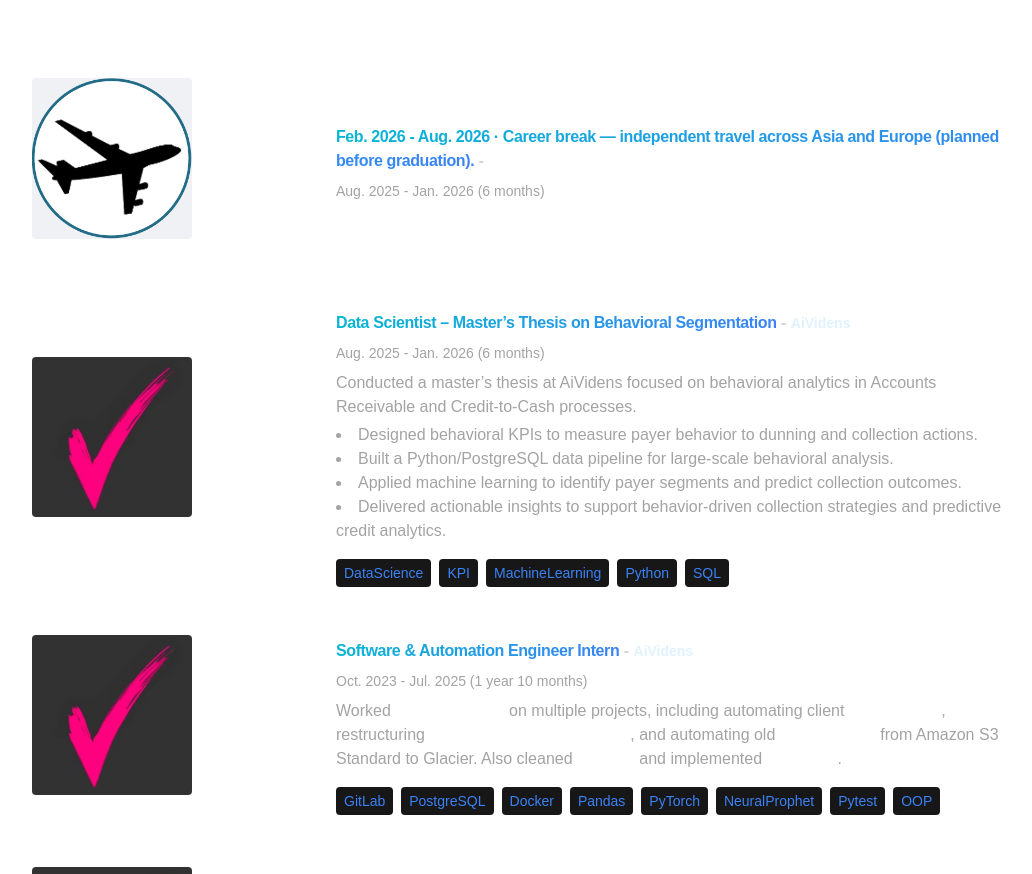
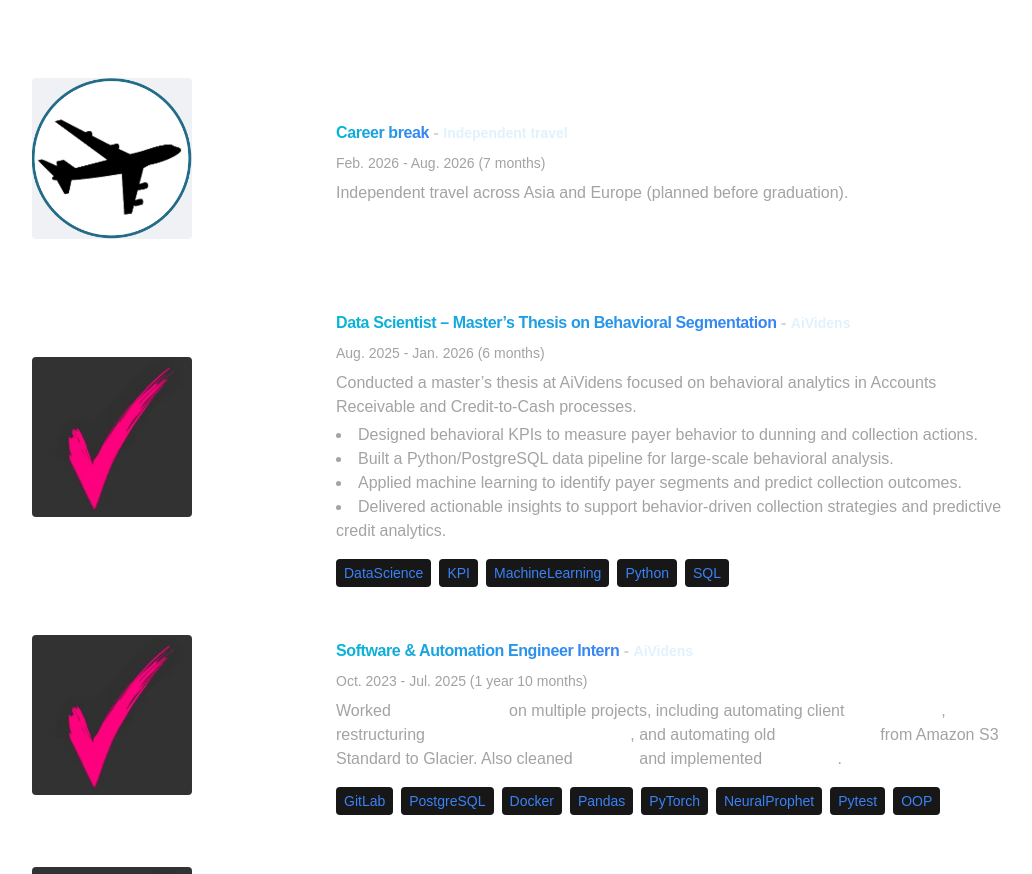
Before and after one commit to Jordan-92/JordanHermans, a Next.js app: page / in a window 1280 px wide. Shown: the part 1795-2669 px from the top of the page, without its empty margins (120-1152 px from the left). Built offline with nearby package versions, Linux system fonts and the light colour scheme.

Commit message:
Update index.js

```diff
--- a/src/app/constants/index.js
+++ b/src/app/constants/index.js
@@ -121,11 +121,11 @@ export const SKILLS = [
 
 export const EXPERIENCES = [
   {
-    title:"Feb. 2026 - Aug. 2026 · Career break — independent travel across Asia and Europe (planned before graduation).",
+    title:"Career break",
     image: hobbyTravel.src,
-    year: "Aug. 2025 - Jan. 2026 (6 months)",
-    company: "",
-    description: "",
+    year: "Feb. 2026 - Aug. 2026 (7 months)",
+    company: "Independent travel",
+    description: "Independent travel across Asia and Europe (planned before graduation).",
     tasks: [],
     technologies: {},
   },
```
